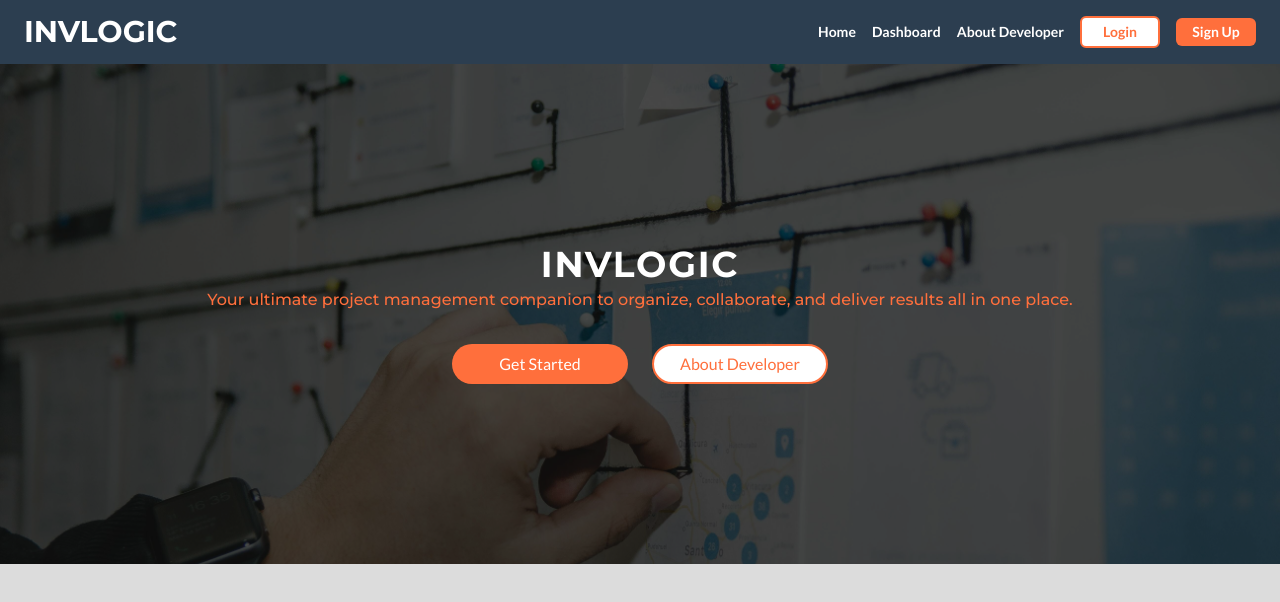
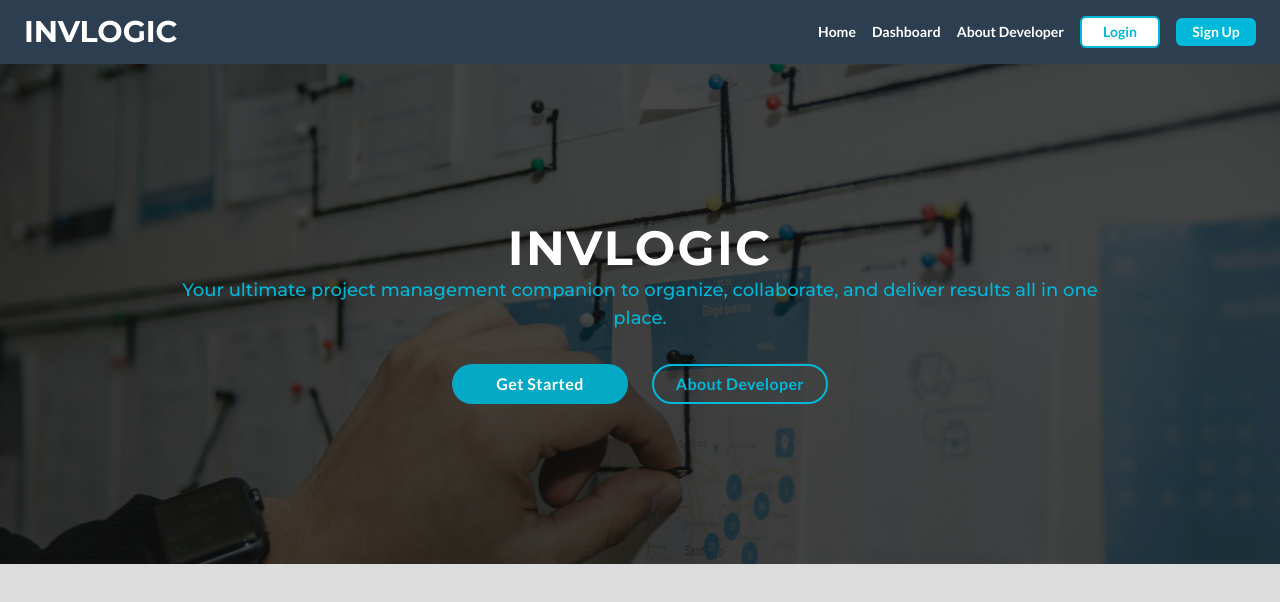
Before and after one commit to faruqonaayo/invlogic-frontend, a React (Vite) app: page / in a window 1280 px wide. Shown: the top 602 px of the page. Built offline with nearby package versions, Linux system fonts and the light colour scheme.

Commit message:
Improve on the styling and UX of the navigation menu for mobile

```diff
--- a/src/ui/AppLayout/DesktopMenu.jsx
+++ b/src/ui/AppLayout/DesktopMenu.jsx
@@ -3,27 +3,27 @@ import { NavLink } from "react-router-dom";
 export default function DesktopMenu() {
   return (
     <ul
-      className={`text-sm hidden w-auto gap-4 bg-transparent text-center font-semibold text-white transition-all md:flex md:items-center`}
+      className={`hidden w-auto gap-4 bg-transparent text-center text-sm font-semibold text-white transition-all md:flex md:items-center`}
     >
-      <li className="">
+      <li className="hover:text-[#00B8D9]">
         <NavLink to="/">Home</NavLink>
       </li>
-      <li className="">
+      <li className="hover:text-[#00B8D9]">
         <NavLink to="/">Dashboard</NavLink>
       </li>
-      <li className="">
+      <li className="hover:text-[#00B8D9]">
         <NavLink to="/">About Developer</NavLink>
       </li>
       <li className="">
         <NavLink to="/auth/login">
-          <button className="w-20 rounded-md border-2 border-[#FF6F3C] bg-white p-1 text-[#FF6F3C]">
+          <button className="w-20 rounded-md border-2 border-[#00B8D9] bg-white p-1 text-[#00B8D9]">
             Login
           </button>
         </NavLink>
       </li>
       <li className="">
         <NavLink to="/auth/signup">
-          <button className="w-20 rounded-md bg-[#FF6F3C] p-1 text-white">
+          <button className="w-20 rounded-md bg-[#00B8D9] p-1 text-white">
             Sign Up
           </button>
         </NavLink>
--- a/src/ui/AppLayout/Navigation.jsx
+++ b/src/ui/AppLayout/Navigation.jsx
@@ -14,27 +14,33 @@ export default function Navigation() {
       </div>
 
       <ul
-        className={`absolute text-sm ${showMobileMenu ? "left-0 top-[64px]" : "left-[-100%] top-0"} flex w-full flex-col gap-4 bg-[#708090] py-4 text-center font-semibold text-white transition-all md:hidden`}
+        className={`absolute text-sm backdrop-blur-md ${showMobileMenu ? "left-0 top-[64px]" : "left-[-100%] top-0"} flex w-full flex-col gap-4 bg-black/30 py-4 text-center font-semibold text-white transition-all md:hidden`}
       >
         <li className="">
-          <NavLink to="/">Home</NavLink>
+          <NavLink to="/" onClick={() => setShowMobileMenu(false)}>
+            Home
+          </NavLink>
         </li>
         <li className="">
-          <NavLink to="/">Dashboard</NavLink>
+          <NavLink to="/" onClick={() => setShowMobileMenu(false)}>
+            Dashboard
+          </NavLink>
         </li>
         <li className="">
-          <NavLink to="/">About Developer</NavLink>
+          <NavLink to="/" onClick={() => setShowMobileMenu(false)}>
+            About Developer
+          </NavLink>
         </li>
         <li className="">
-          <NavLink to="/auth/login">
-            <button className="w-20 rounded-md border-2 border-[#FF6F3C] bg-white p-1 text-[#FF6F3C]">
+          <NavLink to="/auth/login" onClick={() => setShowMobileMenu(false)}>
+            <button className="w-20 rounded-md border-2 border-[#00B8D9] bg-white p-1 text-[#00B8D9]">
               Login
             </button>
           </NavLink>
         </li>
         <li className="">
-          <NavLink to="/auth/signup">
-            <button className="w-20 rounded-md bg-[#FF6F3C] p-1 text-white">
+          <NavLink to="/auth/signup" onClick={() => setShowMobileMenu(false)}>
+            <button className="w-20 rounded-md bg-[#00B8D9] p-1 text-white">
               Sign Up
             </button>
           </NavLink>
--- a/src/ui/Home.jsx
+++ b/src/ui/Home.jsx
@@ -1,4 +1,8 @@
+import { useNavigate } from "react-router-dom";
+
 export default function Home() {
+  const navigate = useNavigate();
+
   return (
     <>
       <div id="hero">
@@ -9,18 +13,21 @@ export default function Home() {
         </div>
 
         <div className="flex h-[500px] w-full flex-col items-center justify-center">
-          <h1 className="mb-1 font-montserrat text-4xl font-bold tracking-wider text-[#FFFFFF]">
+          <h1 className="mb-1 font-montserrat text-4xl font-bold tracking-wider text-white md:text-5xl">
             INVLOGIC
           </h1>
-          <p className="mb-8 w-3/4 text-center font-montserrat text-base font-medium text-[#FF6F3C]">
+          <p className="mb-8 w-3/4 text-center font-montserrat text-base font-medium text-[#00B8D9] md:text-lg">
             Your ultimate project management companion to organize, collaborate,
             and deliver results all in one place.
           </p>
           <div className="hero-action flex flex-col gap-6 md:flex-row">
-            <button className="h-10 w-44 rounded-full bg-[#FF6F3C] p-1 text-white">
+            <button
+              className="h-10 w-44 rounded-full bg-[#04a9c6] p-1 font-semibold tracking-wide text-white transition-all hover:bg-[#00B8D9]"
+              onClick={() => navigate("auth/login")}
+            >
               Get Started
             </button>
-            <button className="h-10 w-44 rounded-full border-2 border-[#FF6F3C] bg-white p-1 text-[#FF6F3C]">
+            <button className="h-10 w-44 rounded-full border-2 border-[#00B8D9] p-1 font-semibold tracking-wide text-[#00B8D9] transition-all hover:bg-white">
               About Developer
             </button>
           </div>
```
Also changed, not shown: public/close.svg.
